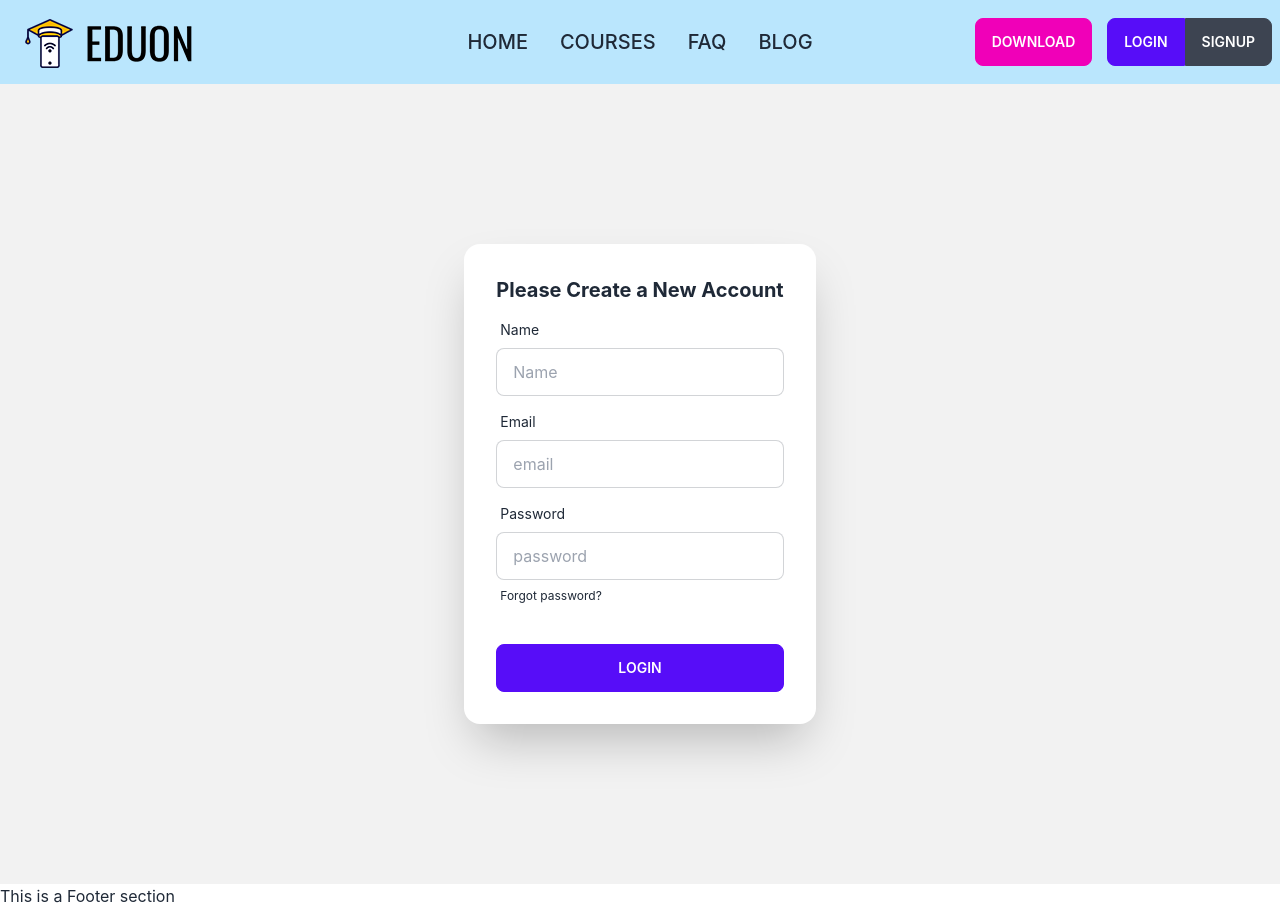
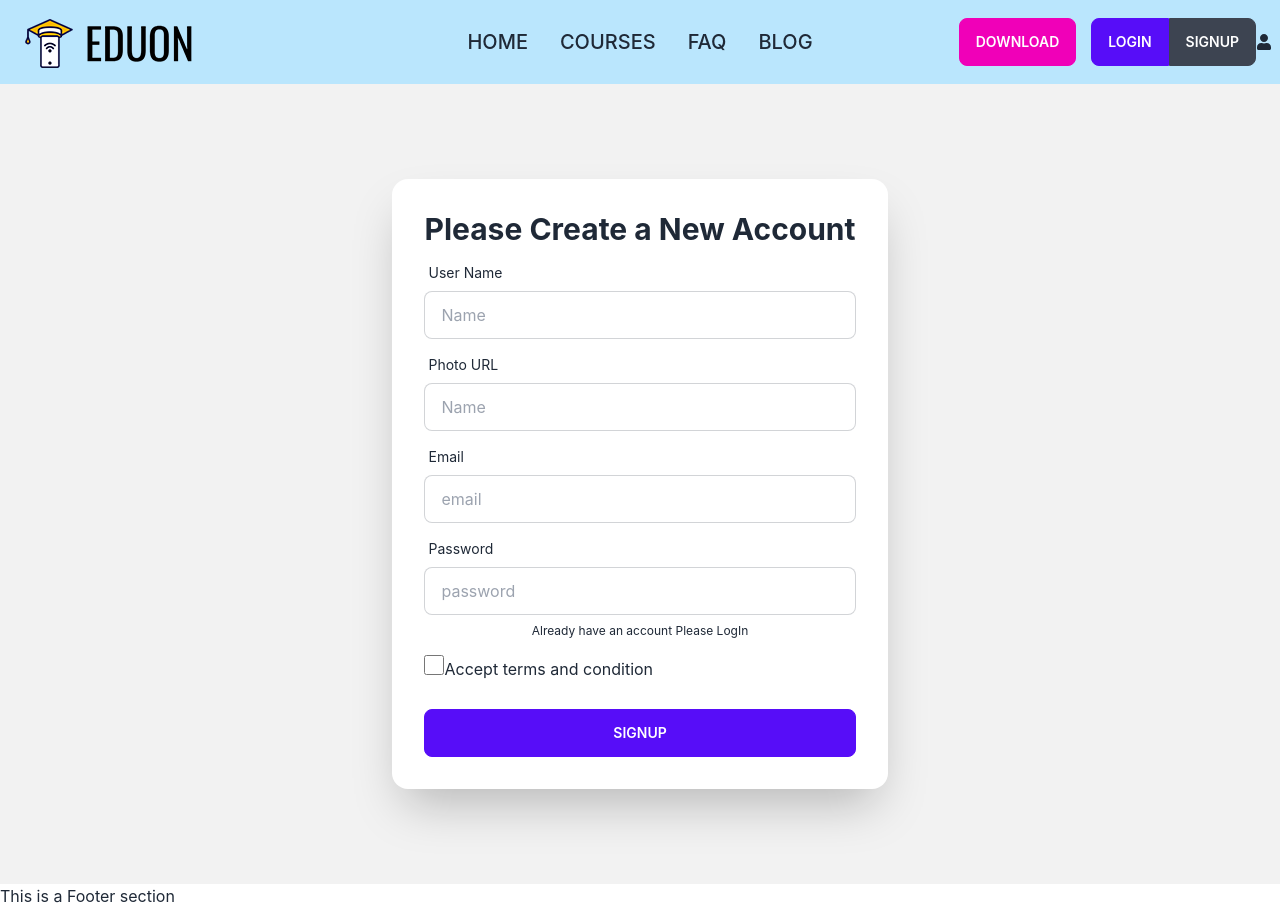
Before and after one commit to sauravmondal24/Eduon-It-institute, a React (Create React App) app: page /signup in a window 1280 px wide. Built offline with nearby package versions, Linux system fonts and the light colour scheme; no server answers.

Commit message:
email and password auth system completed

```diff
--- a/src/Auth/LogIn/Login.js
+++ b/src/Auth/LogIn/Login.js
@@ -1,12 +1,19 @@
 import React from 'react';
-import { Link } from 'react-router-dom';
+import { useLocation } from 'react-router-dom';
 import { FaGoogle } from 'react-icons/fa';
 import { useContext } from 'react';
 import { AuthContext } from '../../Context/AuthProvider';
 import { GoogleAuthProvider } from 'firebase/auth';
+import { useNavigate } from 'react-router-dom';
+import { useState } from 'react';
+import { Link } from 'react-router-dom';
 
 const Login = () => {
-	const { googleProviderLogin } = useContext(AuthContext);
+	const [error, setError] = useState('');
+	const { googleProviderLogin, signIn } = useContext(AuthContext);
+	const navigate = useNavigate();
+	const location = useLocation();
+	const from = location.state?.from?.pathname || '/';
 
 	const googleAuthProvider = new GoogleAuthProvider();
 	const handleGoogleSignIn = () => {
@@ -17,12 +24,33 @@ const Login = () => {
 			})
 			.catch((error) => console.error('error', error));
 	};
+
+	const handleSignIn = (event) => {
+		event.preventDefault();
+		const form = event.target;
+		const email = form.email.value;
+		const password = form.password.value;
+		console.log(email, password);
+		signIn(email, password)
+			.then((result) => {
+				const user = result.user;
+				console.log(user);
+				form.reset();
+				setError('');
+				navigate(from, { replace: true });
+			})
+			.catch((error) => {
+				console.error('error', error);
+				setError(error.message);
+			});
+	};
+
 	return (
 		<div>
 			<div className="hero min-h-screen bg-base-200">
 				<div className="hero-content flex-col lg:flex-row-reverse">
 					<div className="card flex-shrink-0 w-full max-w-sm shadow-2xl bg-base-100">
-						<div className="card-body">
+						<form onSubmit={handleSignIn} className="card-body">
 							<div className="text-center lg:text-left">
 								<h1 className="text-5xl font-bold">Login now!</h1>
 							</div>
@@ -31,6 +59,7 @@ const Login = () => {
 									<span className="label-text">Email</span>
 								</label>
 								<input
+									name="email"
 									type="text"
 									placeholder="email"
 									className="input input-bordered"
@@ -41,20 +70,31 @@ const Login = () => {
 									<span className="label-text">Password</span>
 								</label>
 								<input
+									name="password"
 									type="text"
 									placeholder="password"
 									className="input input-bordered"
 								/>
 								<label className="label">
-									<Link href="#" className="label-text-alt link link-hover">
-										Forgot password?
+									<p
+										href="#"
+										className="label-text-alt text-red-600 link link-hover"
+									>
+										{error}
+									</p>
+									<Link
+										href="#"
+										to="/signup"
+										className="label-text-alt text-blue-600 link text-center link-hover"
+									>
+										Please create a new account
 									</Link>
 								</label>
 							</div>
-							<div className="form-control mt-6">
+							<div className="form-control mt-2">
 								<button className="btn btn-primary">Login</button>
 							</div>
-							<div className="form-control mt-6">
+							<div className="form-control mt-2">
 								<button
 									onClick={handleGoogleSignIn}
 									className="btn btn-outline btn-primary"
@@ -63,7 +103,7 @@ const Login = () => {
 									Create an account with Google
 								</button>
 							</div>
-						</div>
+						</form>
 					</div>
 				</div>
 			</div>
--- a/src/Auth/SignUp/SignUp.js
+++ b/src/Auth/SignUp/SignUp.js
@@ -1,24 +1,62 @@
 import React from 'react';
+import { useState } from 'react';
+import { useContext } from 'react';
 import { Link } from 'react-router-dom';
+import { AuthContext } from '../../Context/AuthProvider';
 
 const SignUp = () => {
+	const [error, setError] = useState('');
+	const { createUser } = useContext(AuthContext);
+
+	const handleSubmit = (event) => {
+		event.preventDefault();
+		const form = event.target;
+		const name = form.name.value;
+		const photoURL = form.photoURL.value;
+		const email = form.email.value;
+		const password = form.password.value;
+		console.log(name, photoURL, email, password);
+
+		createUser(email, password)
+			.then((result) => {
+				const user = result.user;
+				console.log(user);
+				setError('');
+				form.reset();
+			})
+			.catch((error) => {
+				console.error('error', error);
+				setError(error.message);
+			});
+	};
 	return (
 		<div>
 			<div className="hero min-h-screen bg-base-200">
 				<div className="hero-content flex-col lg:flex-row-reverse">
-					<div className="card flex-shrink-0 w-full max-w-sm shadow-2xl bg-base-100">
-						<div className="card-body">
+					<div className="card flex-shrink-0 w-full max-w-6xl shadow-2xl bg-base-100">
+						<form onSubmit={handleSubmit} className="card-body">
 							<div className="text-center lg:text-left">
-								<h1 className="text-xl font-bold">
+								<h1 className="text-3xl font-bold">
 									Please Create a New Account
 								</h1>
 							</div>
 							<div className="form-control">
 								<label className="label">
-									<span className="label-text">Name</span>
+									<span className="label-text">User Name</span>
 								</label>
 								<input
 									name="name"
+									type="text"
+									placeholder="Name"
+									className="input input-bordered"
+								/>
+							</div>
+							<div className="form-control">
+								<label className="label">
+									<span className="label-text">Photo URL</span>
+								</label>
+								<input
+									name="photoURL"
 									type="text"
 									placeholder="Name"
 									className="input input-bordered"
@@ -45,16 +83,35 @@ const SignUp = () => {
 									placeholder="password"
 									className="input input-bordered"
 								/>
+
 								<label className="label">
-									<Link href="#" className="label-text-alt link link-hover">
-										Forgot password?
-									</Link>
+									<p
+										href="#"
+										className="label-text-alt text-red-600 link link-hover"
+									>
+										{error}
+									</p>
+									<p href="#" className="label-text-alt link link-hover">
+										<Link to="/login">
+											Already have an account Please LogIn
+										</Link>
+									</p>
 								</label>
 							</div>
-							<div className="form-control mt-6">
-								<button className="btn btn-primary">Login</button>
+							<div class="mb-3 form-check">
+								<input
+									type="checkbox"
+									className="form-check-input checkbox-sm checkbox-sm"
+									id="exampleCheck1"
+								/>
+								<label className="form-check-label" for="exampleCheck1">
+									Accept <Link>terms and condition</Link>
+								</label>
 							</div>
-						</div>
+							<div className="form-control mt-2">
+								<button className="btn btn-primary">SignUP</button>
+							</div>
+						</form>
 					</div>
 				</div>
 			</div>
--- a/src/Context/AuthProvider.js
+++ b/src/Context/AuthProvider.js
@@ -1,6 +1,13 @@
 import { createContext } from 'react';
 import app from '../Firebase/Firebase.init';
-import { getAuth, onAuthStateChanged, signInWithPopup } from 'firebase/auth';
+import {
+	createUserWithEmailAndPassword,
+	getAuth,
+	onAuthStateChanged,
+	signInWithEmailAndPassword,
+	signInWithPopup,
+	signOut
+} from 'firebase/auth';
 import { useState } from 'react';
 import { useEffect } from 'react';
 
@@ -10,22 +17,47 @@ const auth = getAuth(app);
 
 const AuthProvider = ({ children }) => {
 	const [user, setUser] = useState(null);
+	const [loading, setLoading] = useState(true);
 
 	const googleProviderLogin = (provider) => {
+		setLoading(true);
 		return signInWithPopup(auth, provider);
+	};
+
+	const createUser = (email, password) => {
+		setLoading(true);
+		return createUserWithEmailAndPassword(auth, email, password);
+	};
+
+	const signIn = (email, password) => {
+		setLoading(true);
+		return signInWithEmailAndPassword(auth, email, password);
+	};
+
+	const logOut = () => {
+		setLoading(true);
+		return signOut(auth);
 	};
 
 	useEffect(() => {
 		const unsubscribe = onAuthStateChanged(auth, (currentUser) => {
 			console.log('user inside change', currentUser);
 			setUser(currentUser);
+			setLoading(false);
 		});
 		return () => {
 			unsubscribe();
 		};
 	}, []);
 
-	const authInfo = { user, googleProviderLogin };
+	const authInfo = {
+		user,
+		googleProviderLogin,
+		createUser,
+		signIn,
+		logOut,
+		loading
+	};
 
 	return (
 		<AuthContext.Provider value={authInfo}>{children}</AuthContext.Provider>
--- /dev/null
+++ b/src/Routes/Private/PrivateRoute.js
@@ -0,0 +1,24 @@
+import React from 'react';
+import { useContext } from 'react';
+import { AuthContext } from '../../Context/AuthProvider';
+import { Navigate, useLocation } from 'react-router-dom';
+
+const PrivateRoute = ({ children }) => {
+	const { user, loading } = useContext(AuthContext);
+	const location = useLocation();
+
+	if (loading) {
+		return (
+			<>
+				<p>Loading.....</p>
+			</>
+		);
+	}
+
+	if (!user) {
+		return <Navigate to="/login" state={{ from: location }} replace></Navigate>;
+	}
+	return children;
+};
+
+export default PrivateRoute;
--- a/src/Routes/Routes.js
+++ b/src/Routes/Routes.js
@@ -6,6 +6,7 @@ import Courses from '../components/Courses/Courses';
 import FAQ from '../components/FAQ/FAQ';
 import Home from '../components/Home/Home';
 import Main from '../Layout/Main';
+import PrivateRoute from './Private/PrivateRoute';
 
 export const routes = createBrowserRouter([
 	{
@@ -26,7 +27,11 @@ export const routes = createBrowserRouter([
 			},
 			{
 				path: '/courses',
-				element: <Courses></Courses>
+				element: (
+					<PrivateRoute>
+						<Courses></Courses>
+					</PrivateRoute>
+				)
 			},
 			{
 				path: '/faq',
--- a/src/components/Header/Header.js
+++ b/src/components/Header/Header.js
@@ -3,9 +3,18 @@ import { useContext } from 'react';
 import { Link } from 'react-router-dom';
 import Logo from '../../Assets/img/logo.png';
 import { AuthContext } from '../../Context/AuthProvider';
+import { FaUser } from 'react-icons/fa';
 
 const Header = () => {
-	const { user } = useContext(AuthContext);
+	const { user, logOut } = useContext(AuthContext);
+
+	const handleLogOut = () => {
+		logOut()
+			.then(() => {})
+			.catch((error) => {
+				console.error(error);
+			});
+	};
 	return (
 		<div className="container-md">
 			<div className="navbar bg-sky-200 py-4">
@@ -77,16 +86,51 @@ const Header = () => {
 					<div>
 						<Link className="btn btn-secondary mx-4">Download</Link>
 					</div>
-					<div className="btn-group btn-group-horizontal lg:btn-group-horizontal">
+					{/* <div className="btn-group btn-group-horizontal lg:btn-group-horizontal">
 						<Link to="/login" className="btn  btn-active ">
 							LogIn
 						</Link>
 						<Link to="signup" className="btn">
 							SignUp
 						</Link>
+					</div> */}
+					<div>
+						<div>
+							{user ? (
+								<>
+									<span>{user?.displayName}</span>
+									<button onClick={handleLogOut} className="btn btn-warning">
+										LogOut
+									</button>
+								</>
+							) : (
+								<>
+									<div className="btn-group btn-group-horizontal lg:btn-group-horizontal">
+										<Link to="/login" className="btn  btn-active ">
+											LogIn
+										</Link>
+										<Link to="signup" className="btn">
+											SignUp
+										</Link>
+									</div>
+								</>
+							)}
+						</div>
 					</div>
-					<div>
-						<Link>{user?.displayName}</Link>
+
+					<div className="text-center">
+						<Link>
+							{user?.photoURL ? (
+								<img
+									className="mask mask-circle"
+									style={{ height: '30px' }}
+									src={user.photoURL}
+									alt=""
+								/>
+							) : (
+								<FaUser></FaUser>
+							)}
+						</Link>
 					</div>
 				</div>
 			</div>
--- /dev/null
+++ b/src/components/Others/TermsAndCondition.js
@@ -0,0 +1,15 @@
+import React from 'react';
+import { Link } from 'react-router-dom';
+
+const TermsAndCondition = () => {
+	return (
+		<div>
+			<h2>Terms And Condition </h2>
+			<p>
+				Go back to SignUp: <Link to="signup">SignUp</Link>
+			</p>
+		</div>
+	);
+};
+
+export default TermsAndCondition;
```
